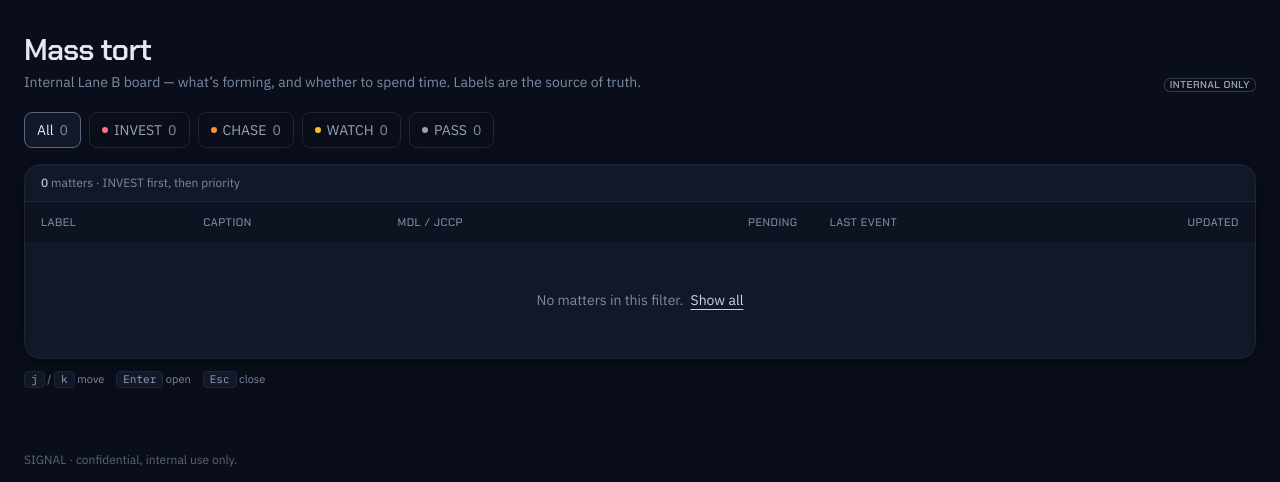
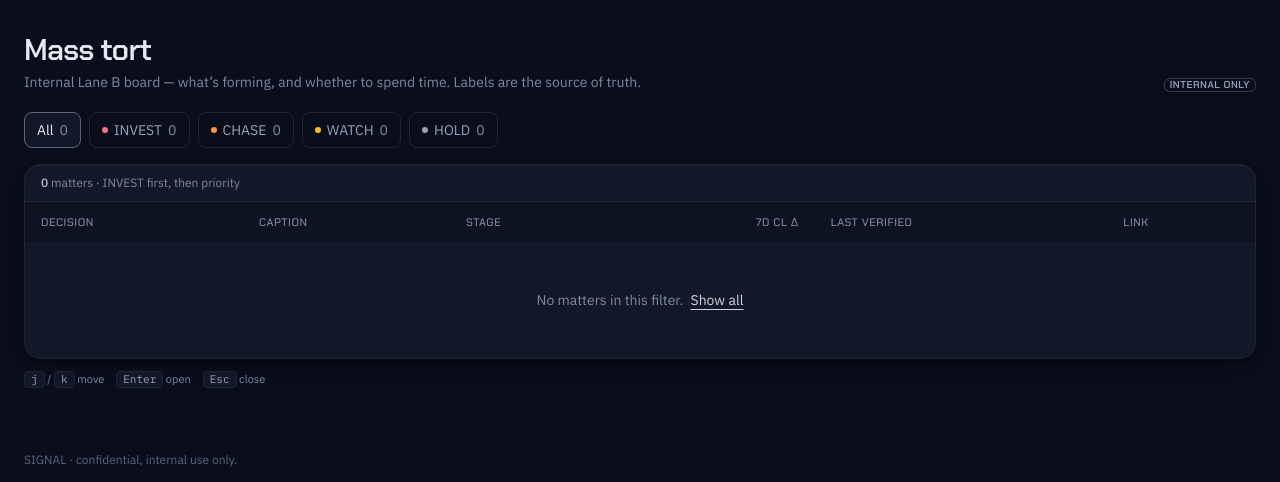
Before and after one commit to JimGoff518/signal, a FastAPI app: page /mass-tort in a window 1280 px wide. Shown: the part 61-543 px from the top of the page. Run offline with FastAPI, Linux system fonts and the light colour scheme; the visitor is signed in with stand-in values (Sample User, id 1); some libraries are stand-ins or nearby versions.

Commit message:
feat(mass-tort): seed table stage strip + 7d CL delta + last verified (#13)
Jimmy lock 2026-10-02 (CoS / GLTD): Mass Tort list glanceability only.

- Migration 004: add cl_filings_delta_7d + last_verified_at (harvestable);
  ADD HOLD to human_label enum; PASS→HOLD backfill; stamp last_verified_at
  from Searcher baseline 2026-09-30; backfill last_event_type for stage
  strip (no separate stage column — filings/MDL/bellwether/settlement
  from jpml_motion/transfer_order/tag_along/bellwether/settlement/other).
- UI list: Decision | Caption | Stage | 7d CL Δ | Last verified | JPML/CL link.
  PASS displays as HOLD; WATCH stays WATCH.
- Harvest may write the new fields; human_label stays Jimmy-only (accept HOLD).
- No ads UI, no Lane A/NHTSA, no Filevine/Jev/LexGenius; 13 seeds unchanged
  as separate rows (no AI+OpenAI or GLP-1 merge).

```diff
--- a/web/app.py
+++ b/web/app.py
@@ -138,12 +138,17 @@ MASS_TORT_LABEL_PALETTE: dict[str, dict[str, str]] = {
         "text": "text-amber-400", "dot": "bg-amber-400",
         "badge": "bg-amber-500/15 text-amber-300 ring-amber-500/30",
     },
+    "HOLD": {
+        "text": "text-zinc-400", "dot": "bg-zinc-400",
+        "badge": "bg-zinc-500/15 text-zinc-300 ring-zinc-500/30",
+    },
+    # PASS kept for back-compat reads; UI displays PASS as HOLD.
     "PASS": {
         "text": "text-zinc-400", "dot": "bg-zinc-400",
         "badge": "bg-zinc-500/15 text-zinc-300 ring-zinc-500/30",
     },
 }
-MASS_TORT_LABEL_ORDER = ("INVEST", "CHASE", "WATCH", "PASS")
+MASS_TORT_LABEL_ORDER = ("INVEST", "CHASE", "WATCH", "HOLD")
 
 MASS_TORT_EVENT_LABELS: dict[str, str] = {
     "jpml_motion": "JPML motion",
@@ -154,11 +159,25 @@ MASS_TORT_EVENT_LABELS: dict[str, str] = {
     "other": "Other",
 }
 
+# Stage strip from last_event_type (no separate stage column).
+MASS_TORT_STAGE_STRIP: dict[str, str] = {
+    "jpml_motion": "Filings",
+    "transfer_order": "MDL",
+    "tag_along": "MDL",
+    "bellwether": "Bellwether",
+    "settlement": "Settlement",
+    "other": "Other",
+}
+
 templates.env.globals["PALETTE"] = CLASSIFICATION_PALETTE
 templates.env.globals["CLASSIFICATION_ORDER"] = CLASSIFICATION_ORDER
 templates.env.globals["MT_PALETTE"] = MASS_TORT_LABEL_PALETTE
 templates.env.globals["MT_LABEL_ORDER"] = MASS_TORT_LABEL_ORDER
 templates.env.globals["MT_EVENT_LABELS"] = MASS_TORT_EVENT_LABELS
+templates.env.globals["MT_STAGE_STRIP"] = MASS_TORT_STAGE_STRIP
+templates.env.globals["mt_decision_label"] = mtq.decision_label
+templates.env.globals["mt_preferred_url"] = mtq.preferred_source_url
+templates.env.globals["mt_stage_label"] = mtq.stage_strip_label
 templates.env.globals["ACTIVITY_WINDOWS"] = queries.ACTIVITY_WINDOWS
 templates.env.globals["SOL_YEARS"] = settings.sol_years
 
@@ -492,7 +511,7 @@ def mass_tort_page(
     user: str = Depends(require_auth),
     label: str | None = Query(None),
 ) -> Response:
-    """Internal Mass Tort tab: INVEST stack on top; filter WATCH / PASS / all."""
+    """Internal Mass Tort tab: INVEST stack on top; filter WATCH / HOLD / all."""
     selected = (label or "ALL").upper()
     if selected == "ALL":
         selected = "ALL"
@@ -513,7 +532,7 @@ def mass_tort_page(
     all_rows = rows if filter_label is None else mtq.list_matters()
     label_counts = {k: 0 for k in MASS_TORT_LABEL_ORDER}
     for r in all_rows:
-        hl = r.get("human_label")
+        hl = mtq.decision_label(r.get("human_label"))
         if hl in label_counts:
             label_counts[hl] += 1
     label_total = sum(label_counts.values())
--- a/web/mass_tort_queries.py
+++ b/web/mass_tort_queries.py
@@ -20,13 +20,14 @@ LIST_ORDER_SQL = (
 MATTER_COLUMNS = """
     id, slug, caption, parent_slug, human_label, invest_score,
     mdl_or_jccp_id, court, pending_count, last_event_at, last_event_type,
-    source_urls, notes, priority_rank, updated_at, created_at
+    source_urls, notes, priority_rank, updated_at, created_at,
+    cl_filings_delta_7d, last_verified_at
 """
 
 # Whitelist of columns PATCH may touch. invest_score intentionally absent.
 PATCHABLE_FIELDS = frozenset({"human_label", "notes", "priority_rank"})
 
-HUMAN_LABELS = frozenset({"WATCH", "INVEST", "CHASE", "PASS"})
+HUMAN_LABELS = frozenset({"WATCH", "INVEST", "CHASE", "PASS", "HOLD"})
 
 
 def list_matters(*, human_label: str | None = None) -> list[dict[str, Any]]:
@@ -130,6 +131,8 @@ HARVESTABLE_FIELDS = frozenset({
     "last_event_type",
     "source_urls",
     "notes",
+    "cl_filings_delta_7d",
+    "last_verified_at",
 })
 
 EVENT_TYPES = frozenset({
@@ -268,3 +271,36 @@ def nest_matters_for_display(rows: list[dict[str, Any]]) -> list[dict[str, Any]]
             child["nest_depth"] = 1
             out.append(child)
     return out
+
+
+def decision_label(human_label: str | None) -> str:
+    """Jimmy decision language: PASS displays as HOLD; prefer HOLD for new patches."""
+    if human_label == "PASS":
+        return "HOLD"
+    return human_label or "—"
+
+
+def preferred_source_url(urls: list | None) -> str | None:
+    """First JPML or CourtListener URL, else first source_url, else None."""
+    if not urls:
+        return None
+    items = [str(u) for u in urls if u]
+    for u in items:
+        low = u.lower()
+        if "jpml.uscourts.gov" in low or "courtlistener.com" in low:
+            return u
+    return items[0] if items else None
+
+
+def stage_strip_label(last_event_type: str | None) -> str:
+    """Map last_event_type → filings / MDL / bellwether / settlement strip."""
+    if not last_event_type:
+        return "—"
+    return {
+        "jpml_motion": "Filings",
+        "transfer_order": "MDL",
+        "tag_along": "MDL",
+        "bellwether": "Bellwether",
+        "settlement": "Settlement",
+        "other": "Other",
+    }.get(last_event_type, last_event_type)
--- a/web/templates/mass_tort.html
+++ b/web/templates/mass_tort.html
@@ -9,7 +9,7 @@
   <span class="pill text-zinc-400 ring-zinc-700">Internal only</span>
 </div>
 
-<!-- Label filters: INVEST on top by default sort; toggle WATCH / PASS / all. -->
+<!-- Decision filters: INVEST on top by default sort; toggle WATCH / HOLD / all. -->
 <div class="flex items-center gap-2 mb-4 flex-wrap" role="group" aria-label="Filter by label">
   <a href="/mass-tort"
      class="inline-flex items-center gap-1.5 h-9 px-3 rounded-lg text-sm border transition-colors duration-150
@@ -44,24 +44,27 @@
       <caption class="sr-only">Mass tort matters. Select a row to open its detail drawer.</caption>
       <thead class="text-[11px] font-display text-zinc-500 uppercase tracking-wider bg-zinc-950/40">
         <tr>
-          <th scope="col" class="text-left px-4 py-2.5 font-medium">Label</th>
+          <th scope="col" class="text-left px-4 py-2.5 font-medium">Decision</th>
           <th scope="col" class="text-left px-4 py-2.5 font-medium">Caption</th>
-          <th scope="col" class="text-left px-4 py-2.5 font-medium hidden md:table-cell">MDL / JCCP</th>
-          <th scope="col" class="text-right px-4 py-2.5 font-medium hidden md:table-cell">Pending</th>
-          <th scope="col" class="text-left px-4 py-2.5 font-medium hidden lg:table-cell">Last event</th>
-          <th scope="col" class="text-right px-4 py-2.5 font-medium hidden lg:table-cell">Updated</th>
+          <th scope="col" class="text-left px-4 py-2.5 font-medium hidden md:table-cell">Stage</th>
+          <th scope="col" class="text-right px-4 py-2.5 font-medium hidden md:table-cell">7d CL Δ</th>
+          <th scope="col" class="text-left px-4 py-2.5 font-medium hidden lg:table-cell">Last verified</th>
+          <th scope="col" class="text-left px-4 py-2.5 font-medium hidden lg:table-cell">Link</th>
         </tr>
       </thead>
       <tbody class="divide-y divide-zinc-800/60">
         {% for m in matters %}
-        {% set p = MT_PALETTE.get(m.human_label, MT_PALETTE['PASS']) %}
+        {% set decision = mt_decision_label(m.human_label) %}
+        {% set p = MT_PALETTE.get(decision, MT_PALETTE['HOLD']) %}
+        {% set stage = mt_stage_label(m.last_event_type) %}
+        {% set link = mt_preferred_url(m.source_urls) %}
         <tr data-matter-slug="{{ m.slug }}" class="matter-row transition-colors duration-150 cursor-pointer"
             style="--row: {{ loop.index0 }}"
             onclick="openMatterPanel('{{ m.slug }}')">
           <td class="px-4 py-3 align-middle">
             <span class="inline-flex items-center gap-1.5 font-display text-[11px] font-semibold tracking-wide uppercase {{ p.text }}">
               <span class="w-1.5 h-1.5 rounded-full {{ p.dot }}" aria-hidden="true"></span>
-              {{ m.human_label }}
+              {{ decision }}
             </span>
           </td>
           <td class="px-4 py-3 align-middle {% if m.nest_depth %}pl-10{% endif %}">
@@ -74,30 +77,31 @@
             {% if m.parent_slug and m.nest_depth %}
               <div class="text-xs text-zinc-600 mt-0.5">under {{ m.parent_slug }}</div>
             {% endif %}
-            {% if m.invest_score is not none %}
-              <div class="text-xs text-zinc-500 mt-0.5 num">Score {{ m.invest_score }}</div>
+            {% if m.mdl_or_jccp_id %}
+              <div class="text-xs text-zinc-500 mt-0.5 num">{{ m.mdl_or_jccp_id }}</div>
             {% endif %}
           </td>
-          <td class="px-4 py-3 align-middle text-zinc-300 num text-xs hidden md:table-cell">
-            {{ m.mdl_or_jccp_id or '—' }}
+          <td class="px-4 py-3 align-middle text-zinc-300 text-xs hidden md:table-cell">
+            {{ stage }}
           </td>
-          <td class="px-4 py-3 align-middle text-right num hidden md:table-cell {% if m.pending_count %}text-zinc-100{% else %}text-zinc-600{% endif %}">
-            {% if m.pending_count is not none %}{{ "{:,}".format(m.pending_count) }}{% else %}—{% endif %}
+          <td class="px-4 py-3 align-middle text-right num hidden md:table-cell {% if m.cl_filings_delta_7d is not none %}text-zinc-100{% else %}text-zinc-600{% endif %}">
+            {% if m.cl_filings_delta_7d is not none %}{{ "{:+d}".format(m.cl_filings_delta_7d) }}{% else %}—{% endif %}
+          </td>
+          <td class="px-4 py-3 align-middle text-xs text-zinc-500 num hidden lg:table-cell">
+            {% if m.last_verified_at %}
+              {{ m.last_verified_at.strftime("%b") }} {{ m.last_verified_at.day }}, {{ m.last_verified_at.year }}
+            {% else %}—{% endif %}
           </td>
           <td class="px-4 py-3 align-middle text-xs hidden lg:table-cell">
-            {% if m.last_event_type or m.last_event_at %}
-              <div class="text-zinc-300">{{ MT_EVENT_LABELS.get(m.last_event_type, m.last_event_type or '—') }}</div>
-              {% if m.last_event_at %}
-                <div class="text-zinc-500 num mt-0.5">{{ m.last_event_at.strftime("%b") }} {{ m.last_event_at.day }}, {{ m.last_event_at.year }}</div>
-              {% endif %}
+            {% if link %}
+              <a href="{{ link }}" target="_blank" rel="noopener"
+                 class="text-zinc-300 hover:text-zinc-100 underline underline-offset-2 rounded"
+                 onclick="event.stopPropagation()">
+                {% if 'jpml.uscourts.gov' in link %}JPML ↗{% elif 'courtlistener.com' in link %}CL ↗{% else %}Link ↗{% endif %}
+              </a>
             {% else %}
               <span class="text-zinc-600">—</span>
             {% endif %}
-          </td>
-          <td class="px-4 py-3 align-middle text-right text-xs text-zinc-500 num hidden lg:table-cell">
-            {% if m.updated_at %}
-              {{ m.updated_at.strftime("%b") }} {{ m.updated_at.day }}
-            {% else %}—{% endif %}
           </td>
         </tr>
         {% else %}
```
Also changed, not shown: src/signalwarn/migrations.py (+59 -1 lines), tests/test_mass_tort_api.py (+60 -0 lines), tests/test_mass_tort_tab.py (+33 -9 lines), web/mass_tort_api.py (+8 -1 lines), web/templates/_mass_tort_panel.html (+26 -10 lines), migrations/004_mass_tort_seed_table.sql (added).
